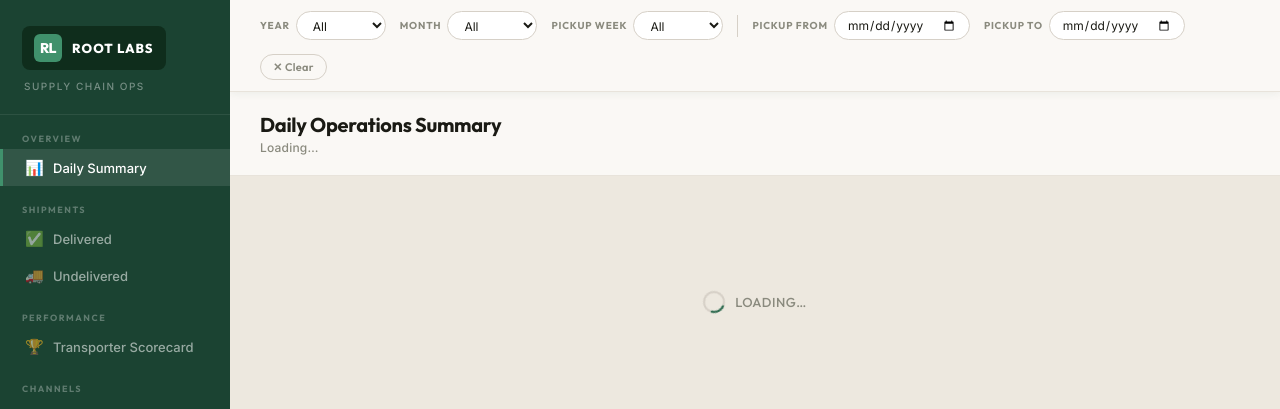
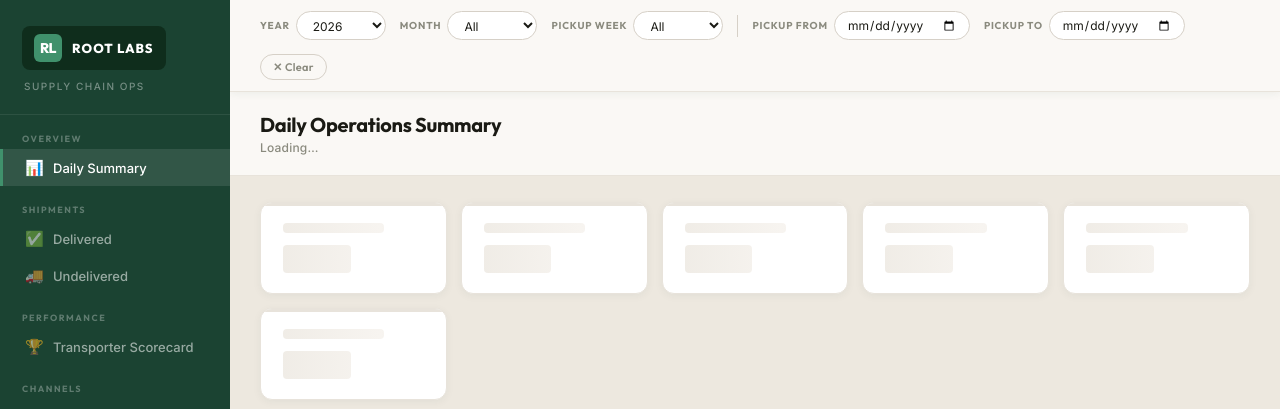
Before and after one commit to rahulsahu-design/Supply-chain-dashboard, a Flask app: page / in a window 1280 px wide. Shown: the top 409 px of the page. Run offline with Flask 3, Linux system fonts and the light colour scheme; data that the repository does not hold is empty.

Commit message:
Reduce loading time: parallel boot, gthread workers, skeletons
Performance fixes:
- Procfile: switch to gthread worker with 4 threads so parallel tab API
  calls (e.g. Team Summary's 4 requests) run truly concurrently instead of
  serially — eliminates 3x queueing delay on multi-call tabs
- Boot: gf-year pre-selected to 2026 in HTML so filter-options and
  daily-summary load in parallel (saves one serial round trip on startup)
- loadFilterOptions: sets del-year/undel-year/ts-undel-year to 2026
  internally once populated; no longer blocks the initial view load
- Server cache TTL: 10 min -> 30 min (fewer Google Sheets re-fetches)
- Client cache TTL: 4 min -> 10 min (tab switches stay instant longer)
- Chart.js animation disabled (charts appear instantly instead of animating)

Perceived performance:
- Spinner replaced with shimmer skeleton animation across all loading states
- Added .skel CSS class for inline skeleton elements
- skelKpis() / skelTable() helpers show placeholder shapes immediately
  before API data arrives in Daily Summary, Delivered, Undelivered, 2025 Summary

Co-Authored-By: Claude Sonnet 4.6 <noreply@anthropic.com>

```diff
--- a/data.py
+++ b/data.py
@@ -25,7 +25,7 @@ PROM_TAT_BY_TRANSPORTER = {XINDUS: 40, "DHL": 7}
 PROM_TAT_DEFAULT = 12
 
 _cache = {"df": None, "fetched_at": None}
-CACHE_TTL_SECONDS = 600  # 10 minutes
+CACHE_TTL_SECONDS = 1800  # 30 minutes
 
 # Cached worksheet — avoids re-authenticating + re-opening the sheet every refresh
 _ws_cache = {"sheet": None, "last_connect": None}
--- a/static/style.css
+++ b/static/style.css
@@ -547,20 +547,33 @@ tbody tr.overdue td { color: var(--accent-red); }
   font-family: var(--font-display);
 }
 
-/* ── Loading / Error states ───────────────────────────────────────────────── */
-.loading-state {
-  display: flex;
-  align-items: center;
-  justify-content: center;
-  height: 200px;
-  color: var(--text-400);
-  font-size: 13px;
-  font-weight: 500;
-  letter-spacing: 0.5px;
-  text-transform: uppercase;
-  font-family: var(--font-display);
+/* ── Loading / Skeleton states ───────────────────────────────────────────── */
+@keyframes skel-shimmer {
+  0%   { background-position: -600px 0; }
+  100% { background-position:  600px 0; }
 }
 
+.loading-state {
+  background: linear-gradient(90deg, #ece8e1 25%, #f7f4f0 50%, #ece8e1 75%);
+  background-size: 600px 100%;
+  animation: skel-shimmer 1.4s ease-in-out infinite;
+  border-radius: 4px;
+  min-height: 100px;
+  color: transparent;
+  font-size: 0;
+}
+.loading-state .spinner { display: none; }
+
+/* Inline skeleton blocks */
+.skel {
+  display: block;
+  background: linear-gradient(90deg, #ece8e1 25%, #f7f4f0 50%, #ece8e1 75%);
+  background-size: 600px 100%;
+  animation: skel-shimmer 1.4s ease-in-out infinite;
+  border-radius: 4px;
+}
+
+/* Spinner kept only for the refresh button / inline uses outside loading-state */
 .spinner {
   width: 22px; height: 22px;
   border: 2px solid var(--border);
@@ -568,8 +581,8 @@ tbody tr.overdue td { color: var(--accent-red); }
   border-radius: 50%;
   animation: spin 0.7s linear infinite;
   margin-right: 10px;
+  flex-shrink: 0;
 }
-
 @keyframes spin { to { transform: rotate(360deg); } }
 
 .error-state {
--- a/templates/index.html
+++ b/templates/index.html
@@ -74,7 +74,7 @@
   <div id="global-filter-bar">
     <div class="gf-group">
       <label>Year</label>
-      <select id="gf-year"><option value="All">All</option></select>
+      <select id="gf-year"><option value="All">All</option><option value="2026" selected>2026</option></select>
     </div>
     <div class="gf-group">
       <label>Month</label>
@@ -642,6 +642,7 @@ const PALETTE = ['#4f8ef7','#38a169','#dd6b20','#805ad5','#e53e3e','#d69e2e','#3
 const CHART_DEFAULTS = {
   responsive: true,
   maintainAspectRatio: false,
+  animation: { duration: 0 },
   plugins: { legend: { labels: { font: { size: 12 } } } },
 };
 
@@ -685,7 +686,7 @@ let _maxDeliveryDate = null;
 
 // Client-side API response cache — avoids redundant server calls within a session
 const _apiCache = new Map();
-const API_CACHE_TTL_MS = 4 * 60 * 1000; // 4 minutes
+const API_CACHE_TTL_MS = 10 * 60 * 1000; // 10 minutes
 
 async function apiFetch(path, extraParams) {
   const p = getFilterParams();
@@ -715,7 +716,12 @@ async function loadFilterOptions() {
   const opts = await res.json();
 
   const yearSel = document.getElementById('gf-year');
-  opts.years.forEach(y => { const o = document.createElement('option'); o.value = o.textContent = y; yearSel.appendChild(o); });
+  opts.years.forEach(y => {
+    if (yearSel.querySelector(`option[value="${y}"]`)) return;
+    const o = document.createElement('option'); o.value = o.textContent = y;
+    const insertBefore = Array.from(yearSel.options).find(op => !isNaN(op.value) && parseInt(op.value) > parseInt(y));
+    if (insertBefore) yearSel.insertBefore(o, insertBefore); else yearSel.appendChild(o);
+  });
 
   const monthSel = document.getElementById('gf-month');
   opts.months.forEach(m => { const o = document.createElement('option'); o.value = o.textContent = m; monthSel.appendChild(o); });
@@ -761,6 +767,13 @@ async function loadFilterOptions() {
   (opts.exp_del_weeks || []).forEach(w => {
     tsUndelWeekPanel.innerHTML += `<label class="ms-option"><input type="checkbox" value="${w}" onchange="msItemToggle('ms-ts-undel-week',this)"> W${w}</label>`;
   });
+
+  // Default all tab-specific year filters to 2026 (gf-year is already set via HTML)
+  ['del-year', 'undel-year', 'ts-undel-year'].forEach(id => {
+    const el = document.getElementById(id);
+    if (el) el.value = '2026';
+  });
+  updateFilterBadge();
 }
 
 // ── Multi-select helpers ─────────────────────────────────────────────────────
@@ -890,8 +903,21 @@ function bucketBadge(b) {
   return `<span class="badge ${cls}">${b || '—'}</span>`;
 }
 
+// ── Skeleton helpers ─────────────────────────────────────────────────────
+function skelKpis(n) {
+  return Array.from({length: n}, () =>
+    `<div class="kpi-card" style="pointer-events:none;">
+       <div class="skel" style="height:10px;width:72%;margin-bottom:12px;"></div>
+       <div class="skel" style="height:28px;width:48%;"></div>
+     </div>`).join('');
+}
+function skelTable() {
+  return '<div class="skel" style="height:180px;margin:16px;border-radius:6px;"></div>';
+}
+
 // ── View 1: Daily Summary ────────────────────────────────────────────────
 async function loadSummary() {
+  document.getElementById('summary-kpis').innerHTML = skelKpis(6);
   const res = await apiFetch('/api/daily-summary');
   const s = await res.json();
 
@@ -1122,6 +1148,9 @@ function renderDelRows() {
 }
 
 async function loadDelivered() {
+  document.getElementById('pivot-wrap').innerHTML = skelTable();
+  document.getElementById('del-tat-kpis').innerHTML = skelKpis(2);
+  document.getElementById('del-tat-pivot-wrap').innerHTML = skelTable();
   const channels = getMsValues('ms-del-channel');
   const delWeeks = getMsValues('ms-del-week');
   const from    = document.getElementById('del-from').value;
@@ -1303,6 +1332,8 @@ function renderUndelRows() {
 }
 
 async function loadUndelivered() {
+  document.getElementById('undel-kpis').innerHTML = skelKpis(4);
+  document.getElementById('undel-pivot-wrap').innerHTML = skelTable();
   const channels    = getMsValues('ms-undel-channel');
   const expDelWeeks = getMsValues('ms-undel-exp-week');
   const from  = document.getElementById('undel-from').value;
@@ -1905,6 +1936,9 @@ async function apiFetch2025(path, qs) {
 }
 
 async function loadSummary2025() {
+  document.getElementById('summary-2025-kpis').innerHTML = skelKpis(6);
+  ['summary-2025-del-pivot','summary-2025-tat-pivot','summary-2025-undel-pivot','summary-2025-ageing']
+    .forEach(id => { document.getElementById(id).innerHTML = skelTable(); });
   const DEL_QS   = 'del_year=2025&from=2025-01-01&to=2025-12-31';
   const UNDEL_QS = 'undel_year=2025';
 
@@ -1953,15 +1987,9 @@ async function loadSummary2025() {
 }
 
 // ── Boot ─────────────────────────────────────────────────────────────────
-// Load filter options first, then default all year dropdowns to 2026, then load the initial view
-loadFilterOptions().then(() => {
-  ['gf-year', 'del-year', 'undel-year', 'ts-undel-year'].forEach(id => {
-    const el = document.getElementById(id);
-    if (el) el.value = '2026';
-  });
-  updateFilterBadge();
-  loadView('daily-summary');
-});
+// gf-year is pre-selected to 2026 in the HTML, so loadView fires in parallel with loadFilterOptions.
+// loadFilterOptions sets the remaining tab year defaults (del-year, undel-year, ts-undel-year) once loaded.
+Promise.all([loadFilterOptions(), loadView('daily-summary')]);
 document.getElementById('last-updated').textContent = 'Loaded ' + new Date().toLocaleTimeString();
 </script>
 
```
Also changed, not shown: 1 other file.
